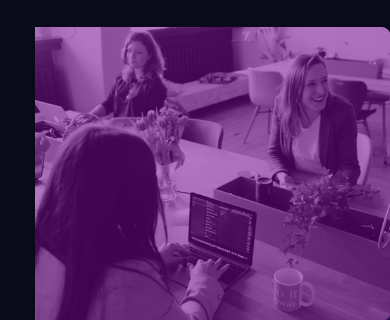
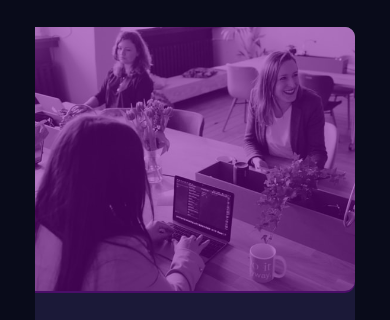
Before and after one commit to FernandoDLT/stats-preview-card-component, a plain HTML site: page index.html in a window 390 px wide. Shown: the top 320 px of the page. Drawn offline with Linux system fonts and the light colour scheme.

Commit message:
fixed with in media

```diff
--- a/style.css
+++ b/style.css
@@ -123,7 +123,7 @@ footer .attribution a {
 @media (max-width: 620px) {
   .card-wrapper {
     flex-direction: column;
-    width: 95%;
+    width: auto;
     flex-flow: column-reverse;
   }
 
```
